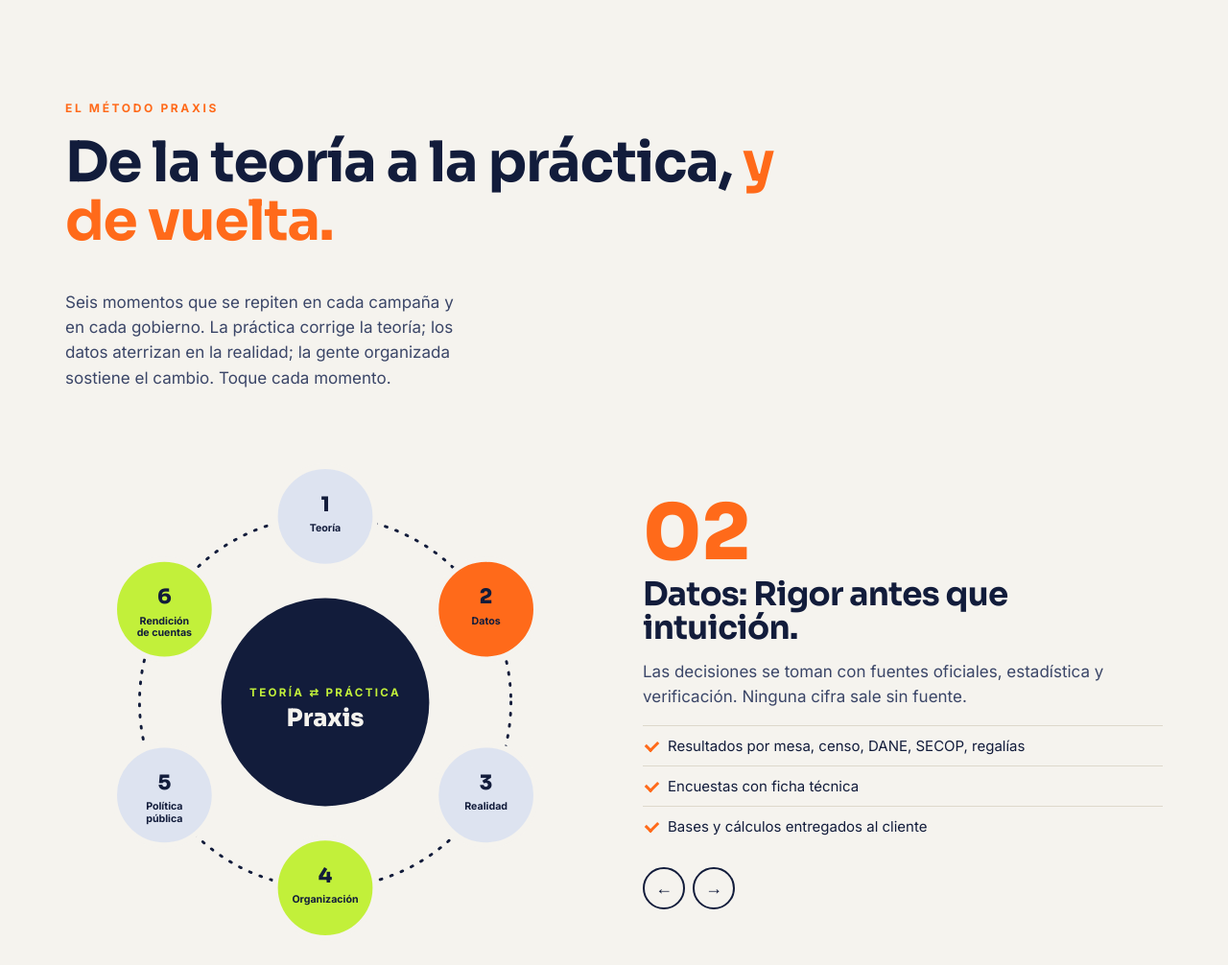
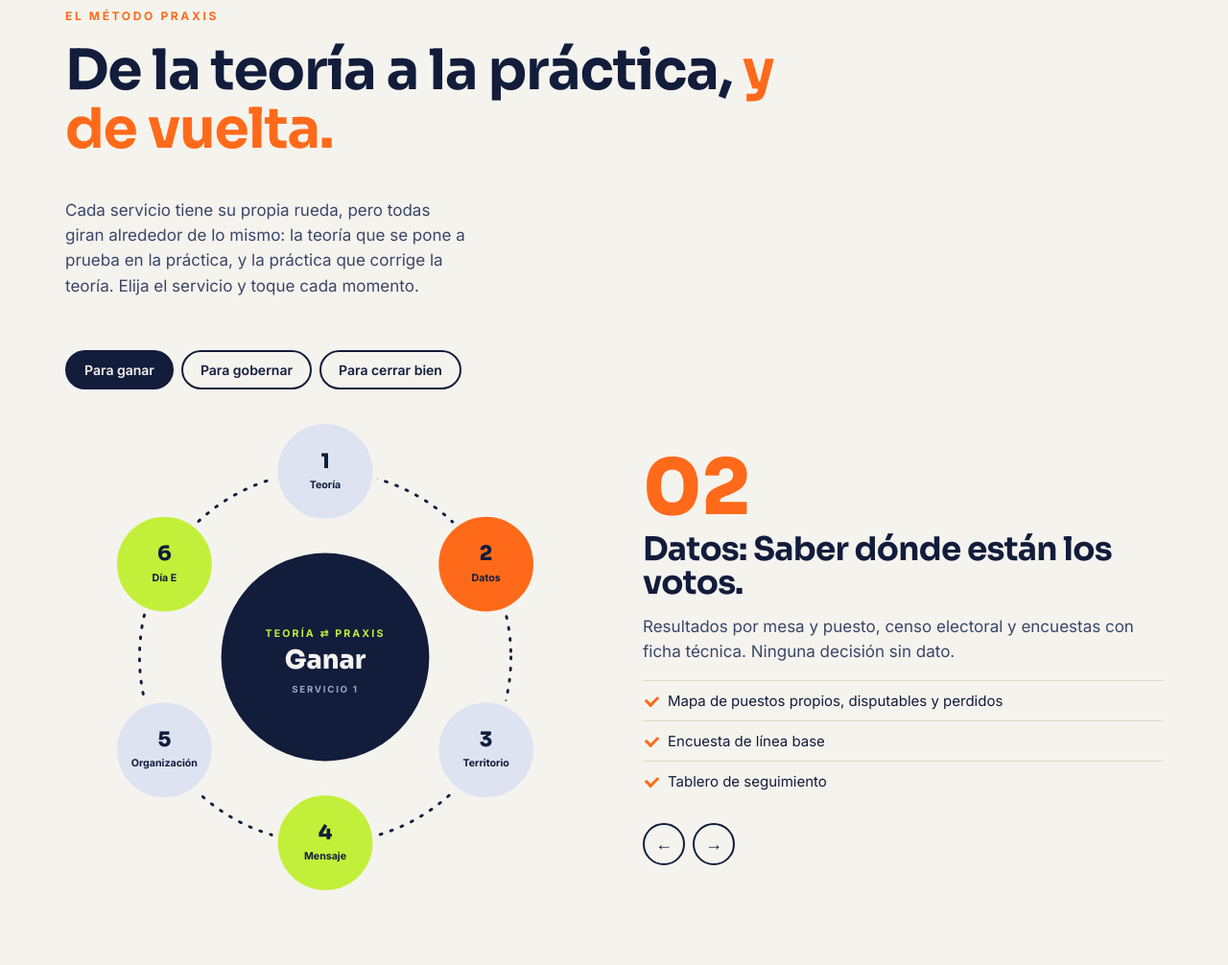
Before and after one commit to CLO-hub/praxis, a plain HTML site: page index.html in a window 1280 px wide. Shown: the part 1743-2749 px from the top of the page at 96% size. Drawn offline with Linux system fonts and the light colour scheme.

Commit message:
Tres ruedas del método, tres servicios, entregables bajo paquetes y equipo
Co-Authored-By: Claude Opus 5.5 <noreply@anthropic.com>
Claude-Session: https://claude.ai/code/session_01DgLDHaeXED72Zd1FPduwCd

```diff
--- a/index.html
+++ b/index.html
@@ -66,7 +66,7 @@ nav.top .wrap{display:flex;align-items:center;justify-content:space-between;heig
 .triad{display:grid;grid-template-columns:repeat(3,1fr);gap:2px;background:rgba(255,255,255,.08);border-radius:var(--r);overflow:hidden}
 .triad div{background:var(--navy2);padding:40px 34px}
 .triad b{font:800 54px Sora;color:var(--nar)}
-.triad h3{font-size:24px;margin:10px 0}
+.triad h3{font-size:24px;margin:10px 0;color:var(--off)}
 .triad p{color:var(--grisc)}
 .manifesto{display:grid;grid-template-columns:1.1fr 1fr;gap:70px;align-items:start}
 .manifesto h2{font-size:clamp(34px,4.4vw,56px)}
@@ -154,15 +154,15 @@ nav.top .wrap{display:flex;align-items:center;justify-content:space-between;heig
 .voc{display:grid;grid-template-columns:1fr 1fr;gap:12px}
 .voc div{background:var(--off);border-radius:10px;padding:14px;font-size:13px}
 .voc div b{display:block;font:700 12px Inter;letter-spacing:.12em;color:var(--nar);margin-bottom:6px}
-.ent{display:grid;grid-template-columns:1fr 1fr;gap:10px;margin-top:70px}
-.ent .it{display:flex;background:var(--navy);color:var(--off);border-radius:10px;overflow:hidden}
+.ent{display:grid;grid-template-columns:1fr 1fr;gap:10px;margin-top:24px}
+.ent .it{display:flex;background:var(--navy2);color:var(--off);border-radius:10px;overflow:hidden}
 .ent .id{width:64px;display:flex;align-items:center;justify-content:center;font:800 16px Sora;color:var(--navy);flex:none}
 .ent .bd{padding:12px 14px;flex:1}
 .ent .bd b{font:700 15px Sora}
 .ent .bd p{font-size:13px;color:var(--grisc);margin-top:3px}
 .ent .pk{display:flex;gap:4px;padding:12px 12px 0 0}
 .ent .pk i{font:700 10px Inter;font-style:normal;width:22px;height:20px;display:flex;align-items:center;justify-content:center;border-radius:4px;background:var(--navy3);color:var(--gris)}
-.legend2{display:flex;gap:18px;font:700 12px Inter;letter-spacing:.1em;margin-top:20px;flex-wrap:wrap;color:var(--navy)}
+.legend2{display:flex;gap:18px;font:700 12px Inter;letter-spacing:.1em;margin-top:20px;flex-wrap:wrap;color:var(--off)}
 .legend2 i{display:inline-block;width:13px;height:13px;border-radius:3px;margin-right:7px;vertical-align:-2px}
 /* PACKAGES */
 .pk-grid{display:grid;grid-template-columns:repeat(3,1fr);gap:18px}
@@ -236,6 +236,7 @@ footer .wrap{display:flex;justify-content:space-between;flex-wrap:wrap;gap:16px;
 .ggt .col.a{background:var(--navy2)}
 .ggt .col.b{background:var(--off);color:var(--navy)}
 .ggt .col.c{background:var(--nar);color:var(--navy)}
+.ggt .svcn{font:700 11px Inter;letter-spacing:.2em;display:inline-block;padding:5px 10px;border-radius:6px;background:rgba(127,127,127,.18);margin-bottom:12px}
 .ggt .verb{font:800 46px Sora;letter-spacing:-.03em}
 .ggt .col.a .verb{color:var(--lim)}
 .ggt .when{font:700 11px Inter;letter-spacing:.18em;text-transform:uppercase;opacity:.75;margin:6px 0 20px}
@@ -314,7 +315,6 @@ footer .wrap{display:flex;justify-content:space-between;flex-wrap:wrap;gap:16px;
    <div>
     <p><b>Praxis</b> es una consultoría política boutique. Unimos ciencia política, derecho, comunicación y análisis de datos para que una candidatura llegue preparada, gane y gobierne con un programa que se puede cumplir.</p>
     <p>Tenemos una mirada progresista y democrática, y un método riguroso: cada cifra con fuente, cada riesgo revisado por un abogado, cada mensaje probado antes de salir.</p>
-    <div class="principles"><span>Justicia social</span><span>Democracia participativa</span><span>Derechos humanos</span><span>Defensa de lo público</span><span>Transparencia</span><span>Rigor técnico</span></div>
    </div>
   </div>
   <div class="triad reveal" style="margin-top:70px">
@@ -329,8 +329,9 @@ footer .wrap{display:flex;justify-content:space-between;flex-wrap:wrap;gap:16px;
  <div class="wrap">
   <div class="sec-head reveal">
    <div><span class="kick">El método Praxis</span><h2>De la teoría a la práctica, <span class="or">y de vuelta.</span></h2></div>
-   <p>Seis momentos que se repiten en cada campaña y en cada gobierno. La práctica corrige la teoría; los datos aterrizan en la realidad; la gente organizada sostiene el cambio. Toque cada momento.</p>
+   <p>Cada servicio tiene su propia rueda, pero todas giran alrededor de lo mismo: la teoría que se pone a prueba en la práctica, y la práctica que corrige la teoría. Elija el servicio y toque cada momento.</p>
   </div>
+  <div class="tabs reveal" id="ringtabs" style="margin-bottom:8px"><button class="on" data-r="0">Para ganar</button><button data-r="1">Para gobernar</button><button data-r="2">Para cerrar bien</button></div>
   <div class="ring-wrap reveal">
    <svg id="ringsvg" viewBox="0 0 560 560" role="img" aria-label="Ciclo del método Praxis"></svg>
    <div class="ring-txt" id="ringtxt"></div>
@@ -341,25 +342,26 @@ footer .wrap{display:flex;justify-content:space-between;flex-wrap:wrap;gap:16px;
 <section id="ggt">
  <div class="wrap">
   <div class="sec-head reveal">
-   <div><span class="kick">Lo que hacemos</span><h2>Ganar. Gobernar. <span class="or">Transformar.</span></h2></div>
-   <p>No acompañamos solo la campaña. Acompañamos el ciclo completo: llegar, gobernar bien y dejar resultados que la gente pueda ver y medir.</p>
+   <div><span class="kick">Tres servicios</span><h2>Ganar. Gobernar. <span class="or">Transformar.</span></h2></div>
+   <p>Son tres servicios distintos. Lo asesoramos si quiere ganar, si quiere gobernar bien o si quiere cerrar bien su gobierno. Puede contratar uno, dos o los tres.</p>
   </div>
   <div class="ggt reveal">
-   <div class="col a"><div class="verb">Ganar</div><div class="when">La campaña</div>
+   <div class="col a"><div class="svcn">SERVICIO 1</div><div class="verb">Ganar</div><div class="when">Si quiere ganar la elección</div>
     <div class="it"><b>Construcción de candidaturas</b><span>Perfil, idea fuerza, entrenamiento y agenda pública.</span></div>
     <div class="it"><b>Investigación electoral</b><span>Mapa por mesa y puesto, encuestas con ficha técnica.</span></div>
     <div class="it"><b>Comunicación y vocerías</b><span>Consignas, mensajes por público y defensa rápida.</span></div>
     <div class="it"><b>Derecho electoral</b><span>Inhabilidades, aval, financiación y datos personales.</span></div>
     <div class="it"><b>Puesto de mando</b><span>Testigos, alertas y conteo el día de elecciones.</span></div></div>
-   <div class="col b"><div class="verb">Gobernar</div><div class="when">El plan y la ejecución</div>
+   <div class="col b"><div class="svcn">SERVICIO 2</div><div class="verb">Gobernar</div><div class="when">Si quiere gobernar bien</div>
     <div class="it"><b>Empalme y primeros 100 días</b><span>Diagnóstico de lo que se recibe y agenda de arranque.</span></div>
     <div class="it"><b>Plan de desarrollo territorial</b><span>Del programa de gobierno al plan: metas, indicadores y presupuesto.</span></div>
     <div class="it"><b>Proyectos y regalías</b><span>Formulación y gestión de proyectos de inversión ante el Sistema General de Regalías.</span></div>
     <div class="it"><b>Implementación de políticas públicas</b><span>Rutas, responsables, cronogramas y articulación con la Nación.</span></div></div>
-   <div class="col c"><div class="verb">Transformar</div><div class="when">Los resultados</div>
+   <div class="col c"><div class="svcn">SERVICIO 3</div><div class="verb">Transformar</div><div class="when">Si quiere cerrar bien su gobierno</div>
     <div class="it"><b>Monitoreo de políticas públicas</b><span>Tableros e indicadores para saber qué funciona y qué corregir.</span></div>
     <div class="it"><b>Presentación de resultados</b><span>Informes de gestión y esquemas visuales que la gente entiende.</span></div>
     <div class="it"><b>Rendición de cuentas</b><span>Audiencias, tableros abiertos y piezas para cada comunidad.</span></div>
+    <div class="it"><b>Empalme y legado</b><span>Informe de cierre, memoria institucional y entrega ordenada.</span></div>
     <div class="it"><b>Organización social</b><span>Participación, veedurías y presupuestos participativos.</span></div></div>
   </div>
  </div>
@@ -444,16 +446,14 @@ footer .wrap{display:flex;justify-content:space-between;flex-wrap:wrap;gap:16px;
    <div class="mock" id="mock"></div>
   </div>
 
-  <div class="ent reveal" id="entlist"></div>
-  <div class="legend2"><span><i style="background:#9AA4C4"></i>DESDE ESENCIAL</span><span><i style="background:var(--nar)"></i>DESDE INTEGRAL</span><span><i style="background:var(--lim)"></i>SOLO ESPECIALIZADA</span></div>
  </div>
 </section>
 
 <section id="paquetes">
  <div class="wrap">
   <div class="sec-head reveal">
-   <div><span class="kick">Paquetes</span><h2>Tres formas <span class="or">de trabajar juntos.</span></h2></div>
-   <p>Precios por cuatro meses de trabajo, antes de IVA, según el tamaño del municipio. Elija el suyo.</p>
+   <div><span class="kick">Paquetes para campañas · Servicio 1</span><h2>Tres formas <span class="or">de trabajar juntos.</span></h2></div>
+   <p>Precios por cuatro meses de trabajo, antes de IVA, según el tamaño del municipio. Los servicios para gobernar y para cerrar bien el gobierno se cotizan a la medida.</p>
   </div>
   <div class="sizes reveal" id="sizes">
    <button data-s="0">Menos de 30.000 hab.</button>
@@ -473,6 +473,9 @@ footer .wrap{display:flex;justify-content:space-between;flex-wrap:wrap;gap:16px;
     <ul><li>Todo lo de Integral</li><li>Entrenamiento de la candidatura</li><li>Protocolo de cumplimiento y controversias</li><li>Red digital y de mensajería</li><li>Mesas territoriales y tablero</li></ul>
     <a class="btn" style="background:var(--navy);color:var(--off)" href="#contacto">Cotizar</a></div>
   </div>
+  <div style="margin-top:70px" class="reveal"><span class="kick">Qué incluye cada paquete</span><h3 style="font-size:clamp(26px,3vw,38px);margin:14px 0 6px">14 entregables, <span class="or">con fecha y criterio de aceptación.</span></h3></div>
+  <div class="ent reveal" id="entlist"></div>
+  <div class="legend2"><span><i style="background:#9AA4C4"></i>DESDE ESENCIAL</span><span><i style="background:var(--nar)"></i>DESDE INTEGRAL</span><span><i style="background:var(--lim)"></i>SOLO ESPECIALIZADA</span></div>
   <p class="note">Precios orientativos para 2027 en millones de pesos. Ajustes por complejidad territorial, número de corregimientos, disponibilidad de datos, enfoque étnico o plazos cortos. Precio mínimo: $15 millones. No incluye trabajo de campo de encuestas ni pauta.</p>
  </div>
 </section>
@@ -481,7 +484,7 @@ footer .wrap{display:flex;justify-content:space-between;flex-wrap:wrap;gap:16px;
  <div class="wrap">
   <div class="sec-head reveal">
    <div><span class="kick">Equipo</span><h2>Gente que ha estado <span class="or">del otro lado del escritorio.</span></h2></div>
-   <p>Hemos planeado, ejecutado y rendido cuentas desde el Estado. Por eso sabemos qué se puede prometer, cómo se financia y cómo se cumple.</p>
+   <p>Nuestro equipo está formado por profesionales que se han desempeñado en cargos de asesoría de alto nivel en las siguientes entidades. Por eso sabemos qué se puede prometer, cómo se financia y cómo se cumple.</p>
   </div>
   <div class="xp reveal">
    <div><b>DNP</b><h4>Dirección del Departamento Nacional de Planeación</h4><p>Asesoría en la dirección de la entidad que planea la inversión del país y evalúa sus políticas.</p></div>
@@ -670,38 +673,59 @@ $('#play').onclick = () => {
 paint();
 
 
-/* ---------- MÉTODO: anillo ---------- */
-const RING = [
- ['Teoría', 'Partimos de lo que se sabe.', 'Cada estrategia empieza con un marco: qué ha funcionado en otros territorios, qué dice la evidencia y qué dicen las normas.', ['Experiencias comparadas y buenas prácticas', 'Marco legal y competencias de cada nivel de gobierno', 'Hipótesis explícitas que luego se ponen a prueba']],
- ['Datos', 'Rigor antes que intuición.', 'Las decisiones se toman con fuentes oficiales, estadística y verificación. Ninguna cifra sale sin fuente.', ['Resultados por mesa, censo, DANE, SECOP, regalías', 'Encuestas con ficha técnica', 'Bases y cálculos entregados al cliente']],
- ['Realidad', 'De los datos al territorio.', 'Los números se contrastan con la gente: recorridos, entrevistas y mesas en barrios y veredas. Lo que el dato no ve, el territorio lo cuenta.', ['Trabajo de campo y escucha', 'Lectura fina por comuna y corregimiento', 'Ajuste del diagnóstico con lo encontrado']],
- ['Organización', 'La gente organizada sostiene el cambio.', 'Ninguna campaña ni ningún gobierno transforma solo. Construimos redes, participación y veedurías que dan fuerza a las decisiones.', ['Redes territoriales y de voluntarios', 'Presupuestos participativos y mesas', 'Veedurías ciudadanas']],
- ['Política pública', 'Planear para poder cumplir.', 'Convertimos las propuestas en planes, proyectos y rutas de implementación con metas, costos y responsables.', ['Plan de desarrollo y fichas de proyecto', 'Formulación ante el Sistema General de Regalías', 'Rutas de implementación y articulación con la Nación']],
- ['Rendición de cuentas', 'Mostrar resultados, aprender y corregir.', 'Monitoreamos cada meta y la presentamos de forma clara. Lo que no funciona vuelve a la teoría para corregirse: así se cierra el ciclo.', ['Tableros de seguimiento de políticas', 'Informes de gestión y esquemas visuales', 'Audiencias públicas y datos abiertos']]];
-const rs = $('#ringsvg'), C0 = 280, RR = 200; let ri = 0;
+/* ---------- MÉTODO: tres ruedas ---------- */
+const WHEELS = [
+ { name: 'Ganar', color: '#C2F03A', alt: '#DDE3F0', steps: [
+  ['Teoría', 'Leer el contexto antes de moverse.', 'Partimos de cómo vota el territorio, qué ha funcionado en campañas parecidas y qué permite la ley.', ['Historia electoral y comportamiento del votante', 'Reglas: inhabilidades, aval, financiación', 'Hipótesis de campaña explícitas']],
+  ['Datos', 'Saber dónde están los votos.', 'Resultados por mesa y puesto, censo electoral y encuestas con ficha técnica. Ninguna decisión sin dato.', ['Mapa de puestos propios, disputables y perdidos', 'Encuesta de línea base', 'Tablero de seguimiento']],
+  ['Territorio', 'Escuchar antes de hablar.', 'Recorridos, conversaciones y mesas en barrios y veredas para ajustar el diagnóstico con la gente.', ['Ruta de escucha por comuna', 'Historias reales para la comunicación', 'Ajuste del programa']],
+  ['Mensaje', 'Una idea fuerza que todos repitan.', 'Concepto, consignas y mensajes por público, probados antes de salir.', ['Idea fuerza y consignas', 'Manual de voceros', 'Entrenamiento de la candidatura']],
+  ['Organización', 'Gente en la calle, con datos autorizados.', 'Red de voluntarios, coordinación por comuna y red digital de mensajería.', ['Red territorial y digital', 'Metas de puertas y de contactos', 'Protocolo de datos personales']],
+  ['Día E', 'Cuidar cada voto.', 'Puesto de mando unificado: testigos, alertas y conteo en tiempo real.', ['Testigos en cada mesa', 'Abogados de reacción', 'Conteo de formularios E-14']]] },
+ { name: 'Gobernar', color: '#FFC7A6', alt: '#DDE3F0', steps: [
+  ['Teoría', 'Saber qué funciona y qué se puede hacer.', 'Competencias de cada nivel de gobierno, evidencia comparada y marco normativo de cada política.', ['Competencias y restricciones legales', 'Buenas prácticas comparadas', 'Hipótesis de política']],
+  ['Diagnóstico', 'Saber qué se recibe.', 'Empalme y línea base con datos oficiales: finanzas, contratos, regalías e indicadores.', ['Informe de empalme', 'Línea base de indicadores', 'Mapa de riesgos fiscales y jurídicos']],
+  ['Planeación', 'Del programa al plan.', 'Plan de desarrollo con metas, indicadores, costos y fuentes de financiación.', ['Plan de desarrollo territorial', 'Plan plurianual de inversiones', 'Fichas de proyecto']],
+  ['Proyectos', 'Conseguir la plata.', 'Formulación y gestión de proyectos ante el Sistema General de Regalías, la Nación y la cooperación.', ['Proyectos de regalías viables', 'Cofinanciación nacional', 'Banco de proyectos']],
+  ['Implementación', 'Que las cosas pasen.', 'Rutas, responsables, cronogramas y articulación con la Nación y el departamento.', ['Hojas de ruta por política', 'Comités de seguimiento', 'Articulación interinstitucional']],
+  ['Monitoreo', 'Corregir a tiempo.', 'Tableros e indicadores para saber qué funciona y qué no, antes de que sea tarde.', ['Tablero del plan de desarrollo', 'Alertas tempranas', 'Evaluación de políticas']]] },
+ { name: 'Cerrar bien', color: '#FF6A1A', alt: '#FFD9C2', steps: [
+  ['Teoría', 'Rendir cuentas es un deber, no un evento.', 'Estándares de transparencia, rendición de cuentas y gobierno abierto.', ['Marco legal de rendición de cuentas', 'Estándares de datos abiertos', 'Experiencias comparadas']],
+  ['Evidencia', 'Cada logro con soporte.', 'Consolidamos metas, contratos y resultados con fuentes verificables.', ['Balance del plan de desarrollo', 'Banco de logros con soporte', 'Hallazgos y pendientes']],
+  ['Resultados', 'Que la gente lo entienda.', 'Esquemas visuales e informes claros para cada público.', ['Informe de gestión', 'Piezas por comunidad', 'Tablero público']],
+  ['Diálogo', 'Escuchar también al final.', 'Audiencias públicas y encuentros con comunidades para explicar y responder.', ['Audiencias de rendición de cuentas', 'Encuentros sectoriales', 'Respuesta a preguntas ciudadanas']],
+  ['Organización', 'Dejar ciudadanía activa.', 'Veedurías y espacios de participación que siguen vigilando lo que se hizo.', ['Veedurías ciudadanas', 'Pactos de seguimiento', 'Redes comunitarias']],
+  ['Legado', 'Entregar en orden.', 'Empalme, memoria institucional y continuidad de las políticas que funcionan.', ['Informe de empalme', 'Memoria institucional', 'Recomendaciones de continuidad']]] }];
+const rs = $('#ringsvg'), C0 = 280, RR = 200; let ri = 0, wi = 0, nodes = [];
+function drawWheel() {
+ rs.innerHTML = ''; const W0 = WHEELS[wi];
  el('circle', { cx: C0, cy: C0, r: RR, fill: 'none', stroke: '#121C3B', 'stroke-width': 3, 'stroke-dasharray': '2 10', 'stroke-linecap': 'round' }, rs);
-const cen = el('g', {}, rs);
-el('circle', { cx: C0, cy: C0, r: 112, fill: '#121C3B' }, cen);
-const cT = el('text', { x: C0, y: C0 - 6, 'text-anchor': 'middle', fill: '#C2F03A', style: 'font:700 12px Inter;letter-spacing:.2em' }, cen); cT.textContent = 'TEORÍA ⇄ PRÁCTICA';
-const cB = el('text', { x: C0, y: C0 + 26, 'text-anchor': 'middle', fill: '#F5F3EE', style: 'font:800 26px Sora' }, cen); cB.textContent = 'Praxis';
-const nodes = RING.map((r, i) => {
+ el('circle', { cx: C0, cy: C0, r: 112, fill: '#121C3B' }, rs);
+ const t1 = el('text', { x: C0, y: C0 - 22, 'text-anchor': 'middle', fill: wi === 1 ? '#FFC7A6' : W0.color, style: 'font:700 11px Inter;letter-spacing:.2em' }, rs); t1.textContent = 'TEORÍA ⇄ PRAXIS';
+ const t2 = el('text', { x: C0, y: C0 + 12, 'text-anchor': 'middle', fill: '#F5F3EE', style: 'font:800 28px Sora' }, rs); t2.textContent = W0.name;
+ const t3 = el('text', { x: C0, y: C0 + 38, 'text-anchor': 'middle', fill: '#9AA4C4', style: 'font:700 10px Inter;letter-spacing:.18em' }, rs); t3.textContent = 'SERVICIO ' + (wi + 1);
+ nodes = W0.steps.map((r, i) => {
   const a = -Math.PI / 2 + i * Math.PI / 3, x = C0 + RR * Math.cos(a), y = C0 + RR * Math.sin(a);
   const g = el('g', { class: 'node', tabindex: 0 }, rs);
- el('circle', { class: 'bg', cx: x, cy: y, r: 54, fill: i % 2 ? '#C2F03A' : '#DDE3F0', stroke: '#F5F3EE', 'stroke-width': 6 }, g);
- const n = el('text', { x, y: y - 6, 'text-anchor': 'middle', fill: '#121C3B', style: 'font:800 22px Sora' }, g); n.textContent = i + 1;
- const t = el('text', { x, y: y + 16, 'text-anchor': 'middle', fill: '#121C3B', style: 'font:700 11px Inter' }, g); t.textContent = r[0].length > 12 ? r[0].split(' ')[0] : r[0];
- if (r[0].length > 12) { const t2 = el('text', { x, y: y + 29, 'text-anchor': 'middle', fill: '#121C3B', style: 'font:700 11px Inter' }, g); t2.textContent = r[0].split(' ').slice(1).join(' '); }
- g.onclick = () => ringShow(i); g.onkeydown = e => e.key === 'Enter' && ringShow(i);
+  el('circle', { class: 'bg', cx: x, cy: y, r: 54, fill: i % 2 ? W0.color : W0.alt, stroke: '#F5F3EE', 'stroke-width': 6 }, g);
+  const n = el('text', { x, y: y - 4, 'text-anchor': 'middle', fill: '#121C3B', style: 'font:800 22px Sora' }, g); n.textContent = i + 1;
+  const t = el('text', { x, y: y + 18, 'text-anchor': 'middle', fill: '#121C3B', style: 'font:700 11px Inter' }, g); t.textContent = r[0];
+  g.onclick = () => { stopAuto(); ringShow(i); }; g.onkeydown = e => e.key === 'Enter' && ringShow(i);
   return g;
  });
+}
 function ringShow(i) {
- ri = (i + 6) % 6; nodes.forEach((g, k) => g.classList.toggle('on', k === ri)); const r = RING[ri];
+ ri = (i + 6) % 6; nodes.forEach((g, k) => g.classList.toggle('on', k === ri)); const r = WHEELS[wi].steps[ri];
  $('#ringtxt').innerHTML = `<div class="num">0${ri + 1}</div><h3>${r[0]}: ${r[1]}</h3><p>${r[2]}</p><ul>${r[3].map(x => `<li>${x}</li>`).join('')}</ul>
- <div class="ring-nav"><button aria-label="Anterior" onclick="ringShow(ri-1)">←</button><button aria-label="Siguiente" onclick="ringShow(ri+1)">→</button></div>`;
+ <div class="ring-nav"><button aria-label="Anterior" onclick="stopAuto();ringShow(ri-1)">←</button><button aria-label="Siguiente" onclick="stopAuto();ringShow(ri+1)">→</button></div>`;
 }
-ringShow(0);
 let ringAuto = setInterval(() => ringShow(ri + 1), 6000);
-rs.addEventListener('click', () => clearInterval(ringAuto)); $('#ringtxt').addEventListener('click', () => clearInterval(ringAuto));
+function stopAuto() { clearInterval(ringAuto); }
+document.querySelectorAll('#ringtabs button').forEach(b => b.onclick = () => {
+ document.querySelectorAll('#ringtabs button').forEach(x => x.classList.remove('on')); b.classList.add('on');
+ wi = +b.dataset.r; stopAuto(); drawWheel(); ringShow(0);
+});
+drawWheel(); ringShow(0);
 
 /* ---------- ENTREGABLES: vitrina ---------- */
 const SHOW = [
```
Lines whose indentation alone changed are shown as unchanged.
